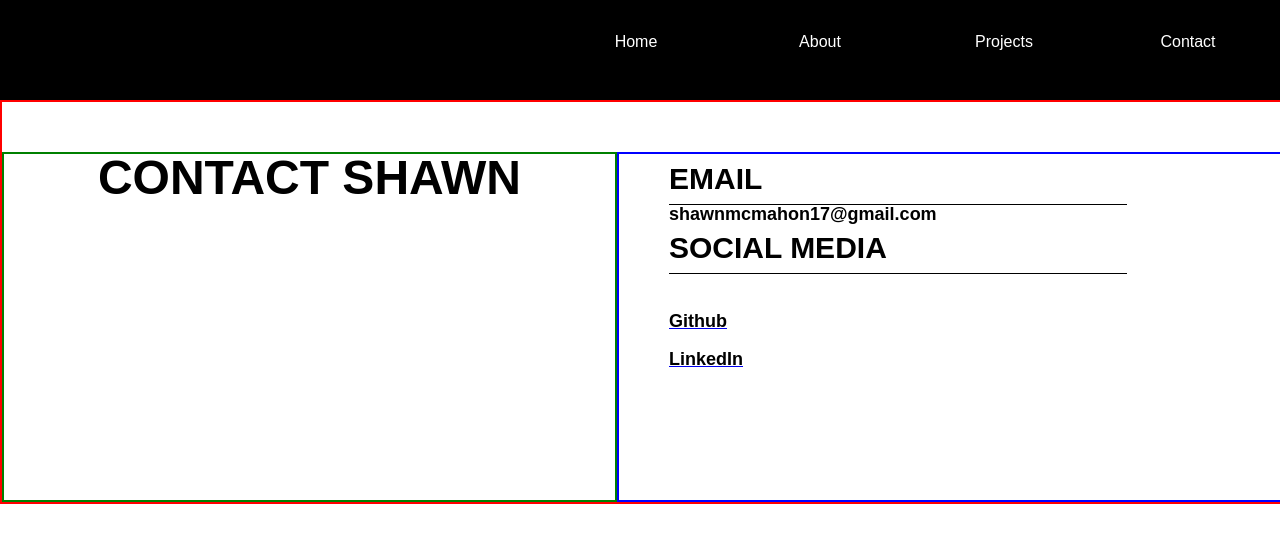
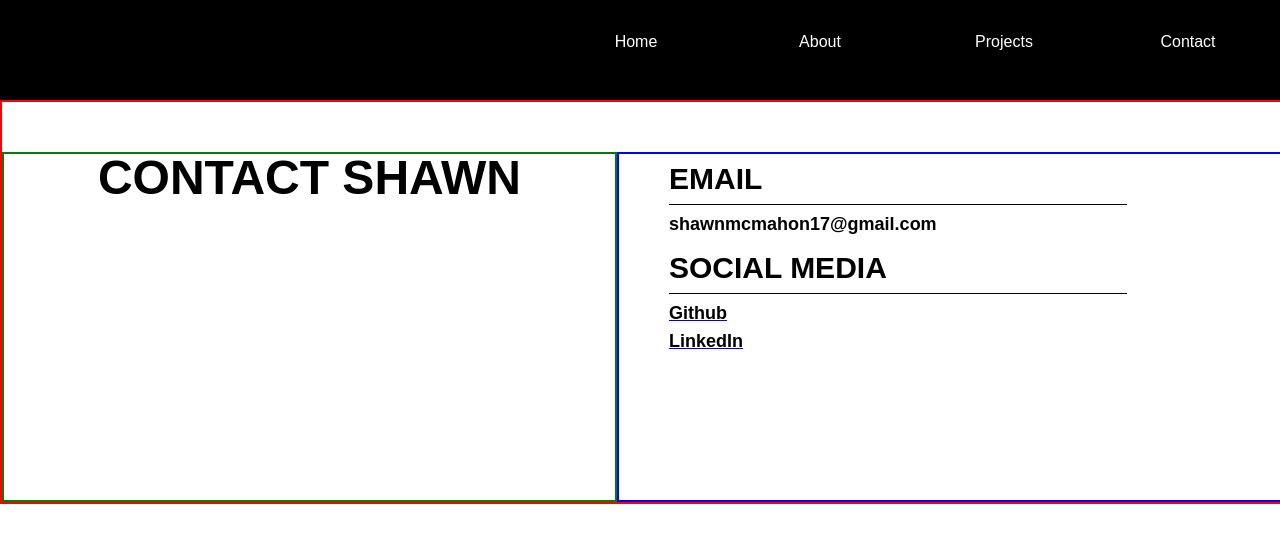
Before and after one commit to shawnmcmahon/portfolio, a React (Create React App) app: page /contact in a window 1280 px wide. Shown: the top 542 px of the page. Built offline with nearby package versions, Linux system fonts and the light colour scheme.

Commit message:
Fix broken className for contact

```diff
--- a/src/Components/Contact/Contact.css
+++ b/src/Components/Contact/Contact.css
@@ -53,8 +53,8 @@
 ul, li {
   list-style: none;
   list-style-position: inside;
-  margin-left: 0;
-  padding: 10px 0 10px 0;
+  margin: 0;
+  padding: 5px 0 5px 0;
   text-decoration: none;
   color: #000;
   transition: .3s;
@@ -63,7 +63,7 @@ ul, li {
 ul:active, li:active {
   list-style: none;
   list-style-position: inside;
-  margin-left: 0;
+  margin: 0;
   padding: 10px 0 10px 0;
   text-decoration: none;
   color: #000;
--- a/src/Components/Contact/Contact.js
+++ b/src/Components/Contact/Contact.js
@@ -11,7 +11,7 @@ const Contact = () => {
           <div className="label-container">
             EMAIL
           </div>
-          <div clasName="contact">
+          <div className="contact">
             shawnmcmahon17@gmail.com
           </div>
           <div className="label-container">
```
